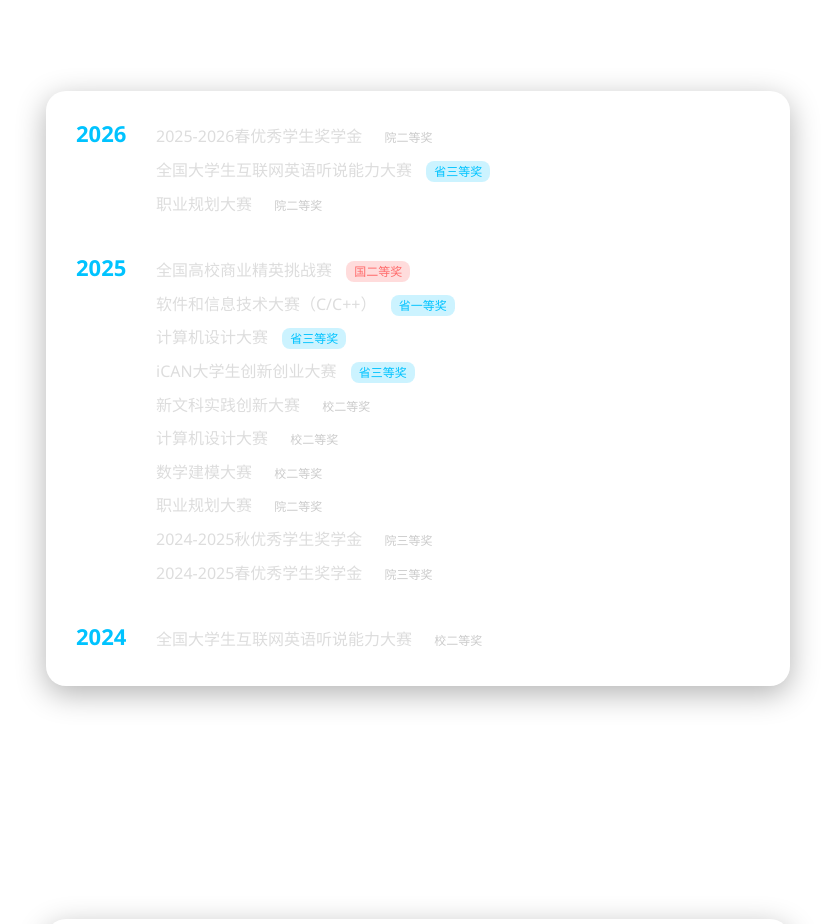
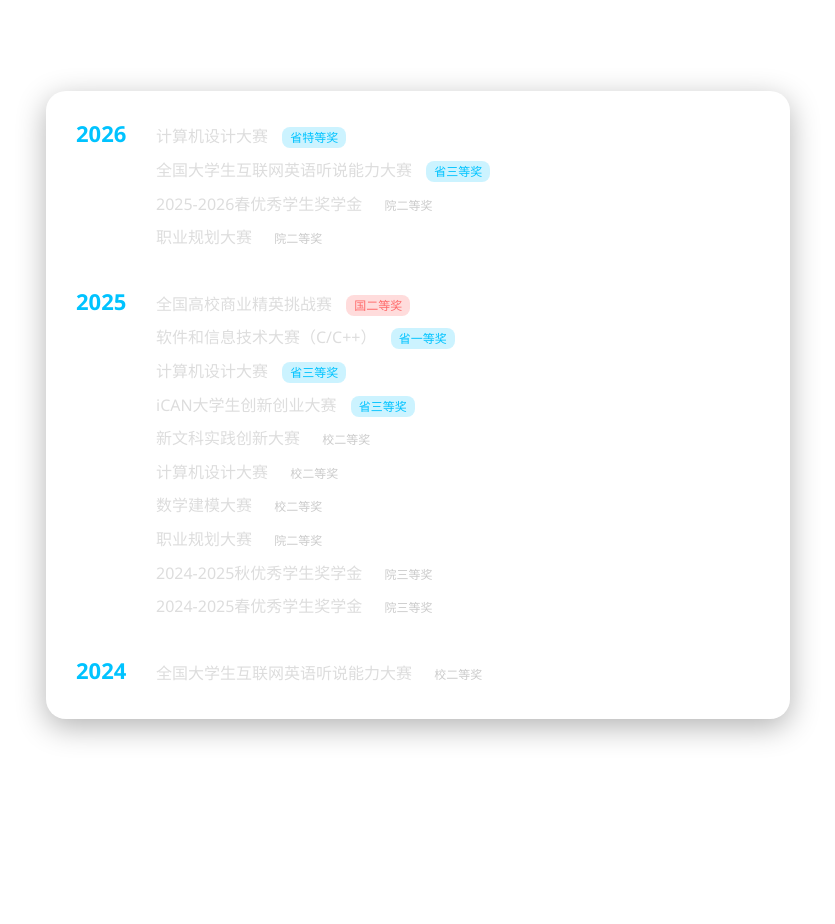
Before and after one commit to liuqichenliu26/liuqichenliu26.github.io, a plain HTML site: page homepage.html in a window 1280 px wide. Shown: the part 840-1764 px from the top of the page, without its empty margins (222-1057 px from the left). Drawn offline with Linux system fonts and the light colour scheme.

Commit message:
Update homepage.html

```diff
--- a/homepage.html
+++ b/homepage.html
@@ -71,8 +71,9 @@
             <div class="award-item">
                 <div class="year">2026</div>
                 <div class="content">
+                    <p>计算机设计大赛 <span class="tag province">省特等奖</span></p>
+                    <p>全国大学生互联网英语听说能力大赛 <span class="tag province">省三等奖</span></p>
                     <p>2025-2026春优秀学生奖学金 <span class="tag school">院二等奖</span></p>
-                    <p>全国大学生互联网英语听说能力大赛 <span class="tag province">省三等奖</span></p>
                     <p>职业规划大赛 <span class="tag school">院二等奖</span></p>
                 </div>
             </div>
```
